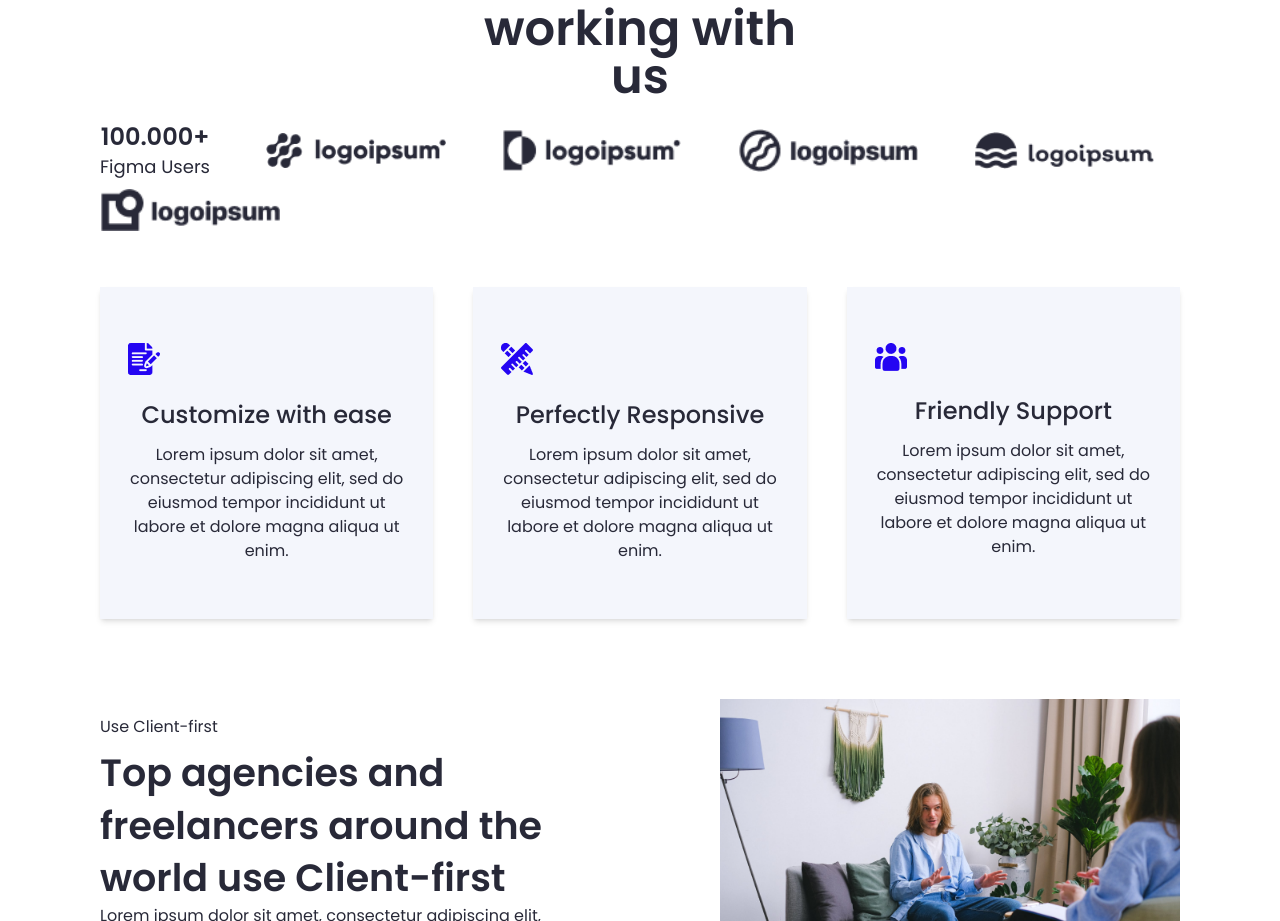
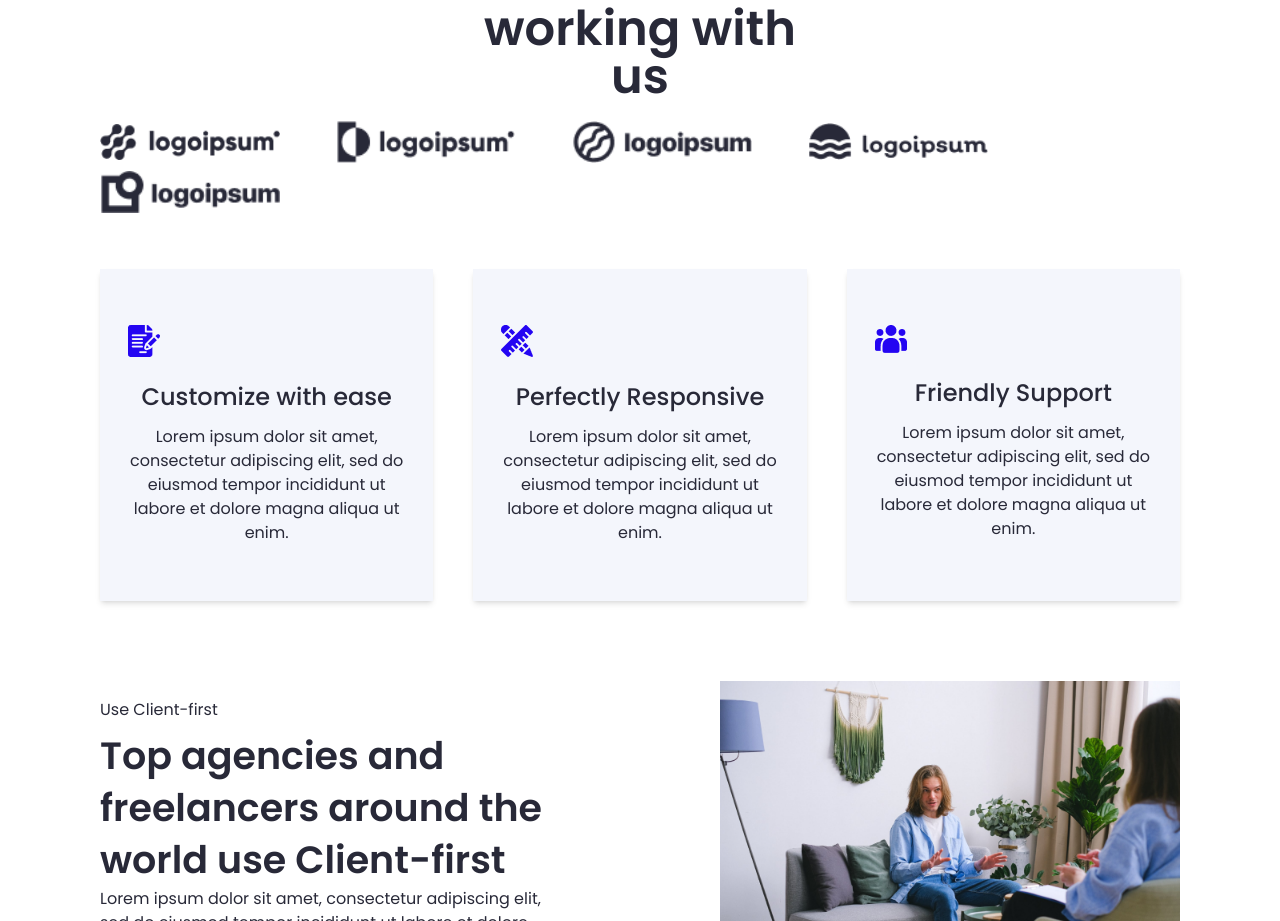
Before and after one commit to WinifredOgbeiwi/Website_Builder, a React (Vite) app: page /features in a window 1280 px wide. Shown: the part 927-1848 px from the top of the page. Built offline with nearby package versions, Linux system fonts and the light colour scheme.

Commit message:
restrutured logos

```diff
--- a/src/components/logos.jsx
+++ b/src/components/logos.jsx
@@ -1,13 +1,9 @@
 import React from 'react'
 import assets from '../constants/assets'
 
-export const Logos = ({text}) => {
+export const Logos = () => {
   return (
       <div className="flex flex-wrap w-full items-center gap-x-4 sm:gap-x-14 gap-y-2 mt-5">
-          <div>
-              <h6 className="font-semibold text-xs md:text-2xl">100.000+</h6>
-              <p className=" p-0 m-0 text-[5px] md:text-lg">{text}</p>
-          </div>
           <img src={assets.logo_1} alt="logo" className='w-2/12'/>
           <img src={assets.logo_2} alt="logo" className='w-2/12' />
           <img src={assets.logo_3} alt="logo" className='w-2/12' />
--- a/src/sections/about/benefit.jsx
+++ b/src/sections/about/benefit.jsx
@@ -19,7 +19,7 @@ export const Benefit = () => {
           </div>
         ))}
       </div>
-      <Logos text="Finsweet Users"/>
+      <Logos />
     </section>
   );
 };
--- a/src/sections/features/benefit.jsx
+++ b/src/sections/features/benefit.jsx
@@ -11,7 +11,7 @@ export const Benefit = () => {
               text="The benefits of working with us"
               width="md:w-2/3 lg:w-1/3"
           />
-          <Logos text="Figma Users" />
+          <Logos />
           <div className="grid sm:grid-cols-2 md:grid-cols-3 gap-10 mt-14 ">
               {data.benefit_box_data.map(({ id, img, heading, paragraph }) => (
                   <div key={id} className=" shadow-md bg-[#F4F6FC] max-[768px]:flex max-[768px]:flex-col max-[768px]:justify-center max-[768px]:items-center py-14 px-7 w-full">
```
